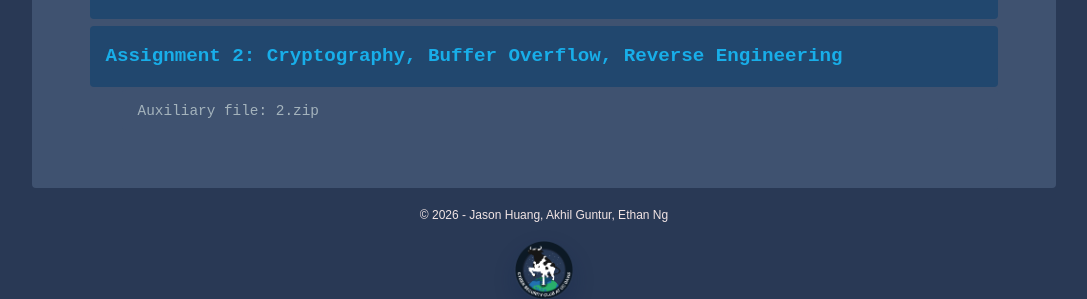
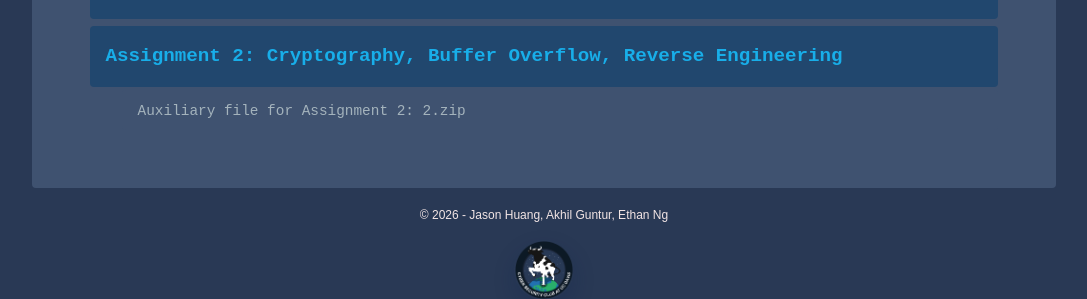
Before and after one commit to cyber-security-club-ucd/ecs198f, a Jekyll site: the page built from assignments.html, in a window 1280 px wide. Shown: the part 251-550 px from the top of the page, without its empty margins (96-1183 px from the left). Built offline with Jekyll 4.4.1, drawn with Linux system fonts in a browser that asks for light colours.

Commit message:
Fix? formatting of auxillary files

```diff
--- a/_data/assignments.yml
+++ b/_data/assignments.yml
@@ -4,4 +4,5 @@
 - name: "Assignment 2: Cryptography, Buffer Overflow, Reverse Engineering"
   due: "2026-04-26"
   link: "/assets/assignments/2.pdf"
+  aux_name: "Assignment 2"
   aux: "/assets/assignments/2.zip"
--- a/assignments.html
+++ b/assignments.html
@@ -21,7 +21,8 @@ follows the rubric.
 {% if assign.aux %}
 <a class="resource-link resource-aux-link" href="{{assign.aux}}">
   <div class="resource resource-aux">
-    <span class="resource-aux-label">Auxiliary file: {{ assign.aux | split: '/' | last }}</span>
+    <span class="resource-aux-label">Auxiliary file for {{ assign.aux_name }}: {{ assign.aux | split: '/' | last
+      }}</span>
   </div>
 </a>
 {% endif %}
```
